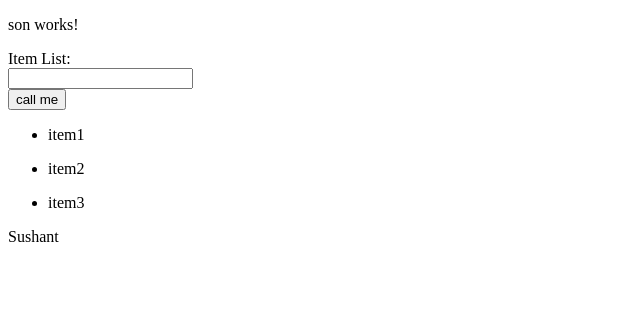
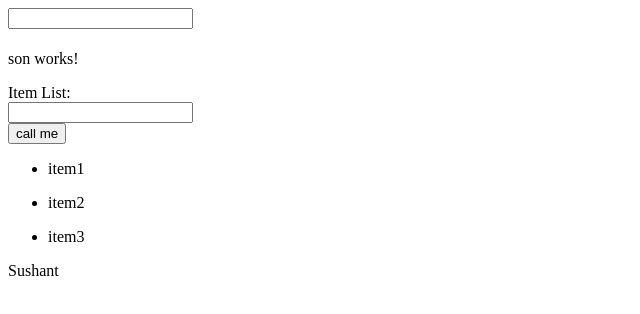
Before and after one commit to SushantPatil77/Angular, an Angular app: page / in a window 1280 px wide. Shown: the top 314 px of the page, without its empty margins (0-640 px from the left). Built offline with nearby package versions, Linux system fonts and the light colour scheme.

Commit message:
Two way Databindibg in father componet

```diff
--- a/src/app/father/father.component.html
+++ b/src/app/father/father.component.html
@@ -1,3 +1,7 @@
+
+<input type="text" [(ngModel)]="val">
+<h1>{{val}}</h1>
+
 <app-son (newItem)="addNewItem($event)"></app-son>
 
 <ul *ngFor="let item of items">
--- a/src/app/father/father.component.ts
+++ b/src/app/father/father.component.ts
@@ -6,6 +6,7 @@ import { Component, OnInit } from '@angular/core';
   styleUrls: ['./father.component.css']
 })
 export class FatherComponent implements OnInit {
+    val:string='';
    items =['item1','item2','item3']
   constructor() { }
 
```
